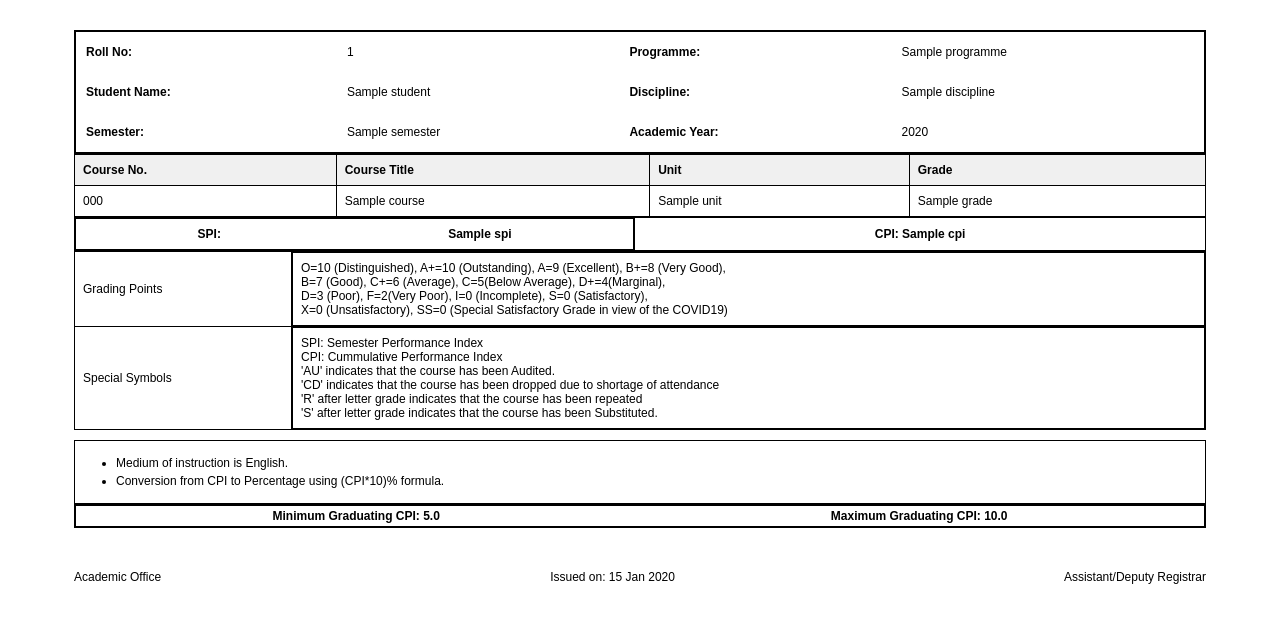
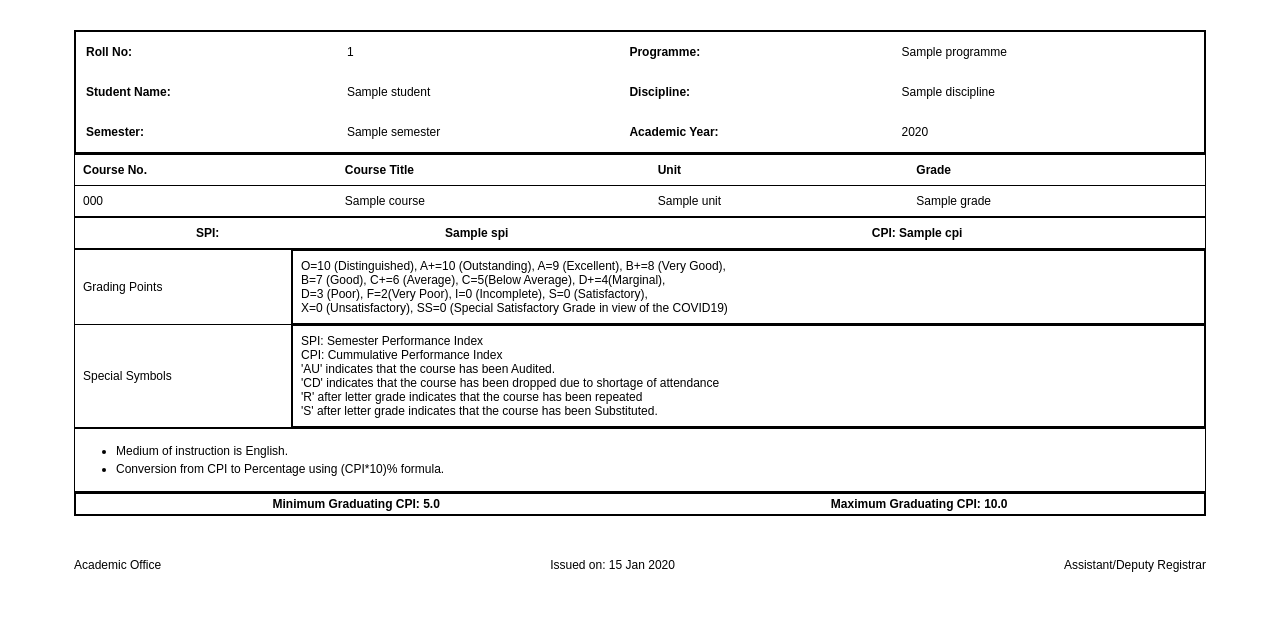
Before and after one commit to hrithik-09/transcript_generator, a Node server app: template views/transcript.ejs in a window 1280 px wide. Shown: the top 623 px of the page. Run offline with Node 20, Linux system fonts and the light colour scheme; the template is opened without the code that fills it: most values are stand-ins (such as "Sample title", 1, 10 or a date in 2020).

Commit message:
Update transcripts.css

```diff
--- a/public/css/transcripts.css
+++ b/public/css/transcripts.css
@@ -60,23 +60,32 @@ table td,
 table th {
     border: 1px solid black; /* Apply border to table rows, cells, and headers */
 }
-
+table th{
+    font-weight: bold;
+}
 .student-details tr, .student-details th, .student-details td {
     border: none; /* Remove borders from the student details section if needed */
 }
 
-.course-details th {
-    background-color: #f0f0f0;
+.course-details th, .course-details td {
+    border-left:none;
+    border-right:none;
+    border-top: none;
 }
 
 .performance-details td {
     text-align: center;
     font-weight: bold;
+    border-left:none;
+    border-right:none;
+    border-bottom: none;
+    border-top:none;
+
 }
 
 .instructions {
     font-size: 12px;
-    margin-top: 10px;
+    /* margin-top: 10px; */
     line-height: 1.5;
 }
 
```
